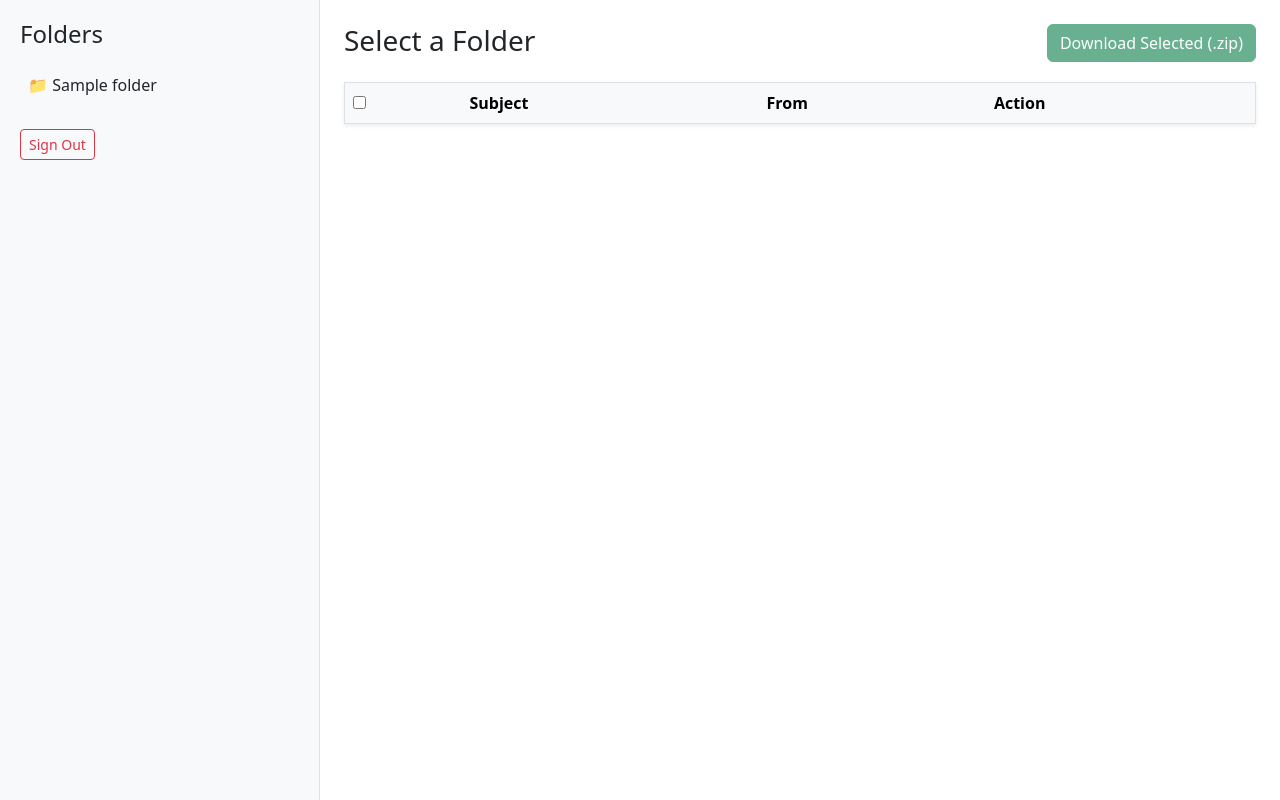
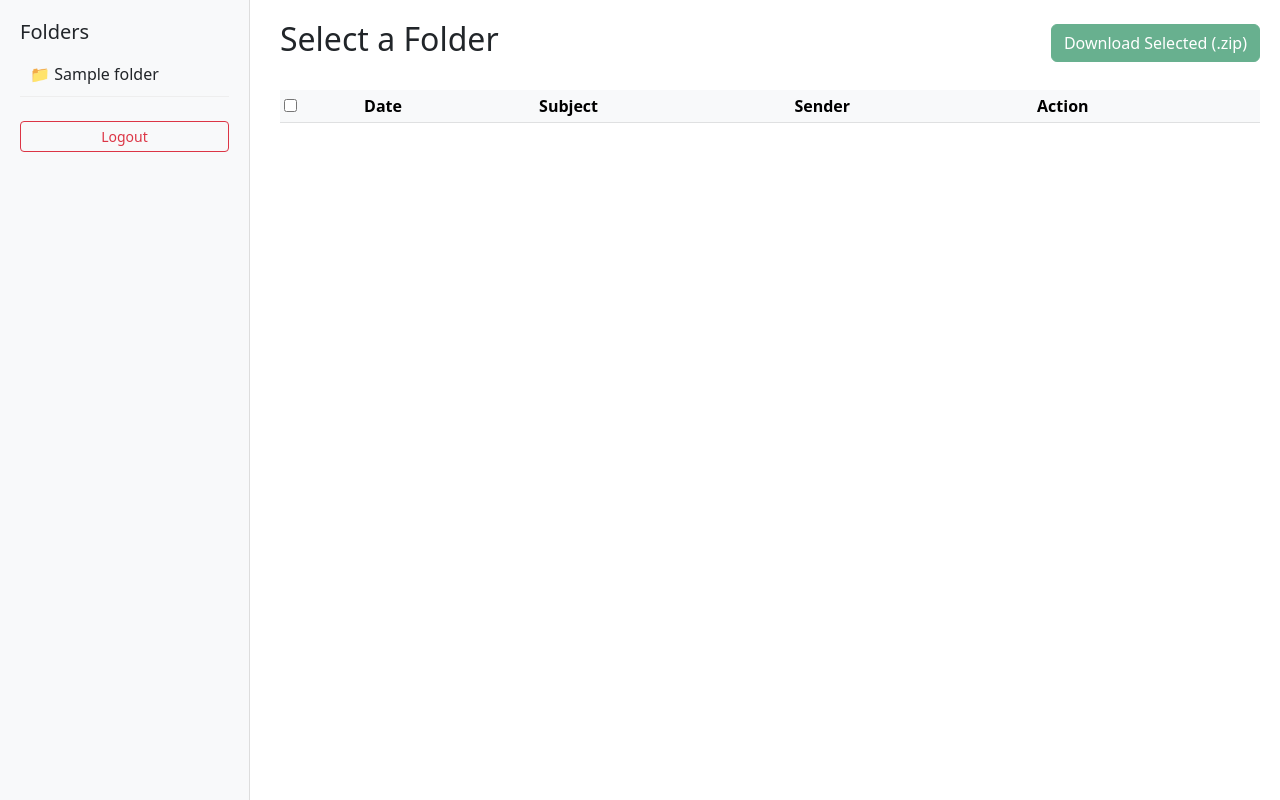
Before and after one commit to be3beke/Gmail-Extractor-Tool, a Flask app: template templates/index.html in a window 1280 px wide. Run offline with Flask 3, Linux system fonts and the light colour scheme; the template is opened without the code that fills it: most values are stand-ins (such as "Sample title", 1, 10 or a date in 2020); lists and menus that the app fills with data are empty.

Commit message:
Update index.html

```diff
--- a/templates/index.html
+++ b/templates/index.html
@@ -4,91 +4,110 @@
     <title>Gmail Extractor</title>
     <link href="https://cdn.jsdelivr.net/npm/bootstrap@5.3.0/dist/css/bootstrap.min.css" rel="stylesheet">
     <style>
-        .sidebar { height: 100vh; background: #f8f9fa; border-right: 1px solid #dee2e6; padding: 20px; }
-        .folder-item { cursor: pointer; padding: 8px; border-radius: 4px; }
-        .folder-item:hover { background: #e9ecef; }
-        .email-list { height: 75vh; overflow-y: auto; }
+        .sidebar { height: 100vh; background: #f8f9fa; border-right: 1px solid #ddd; padding: 20px; position: fixed; width: 250px; overflow-y: auto;}
+        .main-content { margin-left: 260px; padding: 20px; }
+        .folder-btn { cursor: pointer; padding: 10px; border-bottom: 1px solid #eee; }
+        .folder-btn:hover { background: #e9ecef; }
+        .date-col { font-size: 0.8rem; color: #666; width: 150px; }
     </style>
 </head>
 <body>
 {% if page == 'login' %}
-    <div class="container mt-5">
+    <div class="container mt-5 pt-5">
         <div class="row justify-content-center">
-            <div class="col-md-4 card p-4 shadow-sm">
-                <h2 class="mb-4">Gmail Connect</h2>
-                {% with messages = get_flashed_messages() %}{% if messages %}<div class="alert alert-danger">{{messages[0]}}</div>{% endif %}{% endwith %}
+            <div class="col-md-4 card shadow p-4">
+                <h3 class="mb-4">Gmail Login</h3>
                 <form method="POST">
-                    <input type="email" name="email" class="form-control mb-3" placeholder="Email Address" required>
+                    <input type="email" name="email" class="form-control mb-3" placeholder="Gmail Address" required>
                     <input type="password" name="password" class="form-control mb-3" placeholder="App Password" required>
-                    <button class="btn btn-primary w-100">Login</button>
+                    <button class="btn btn-primary w-100">Connect</button>
                 </form>
+                {% with msgs = get_flashed_messages() %}{% if msgs %}<p class="text-danger mt-2">{{msgs[0]}}</p>{% endif %}{% endwith %}
             </div>
         </div>
     </div>
 {% else %}
-    <div class="container-fluid">
-        <div class="row">
-            <div class="col-md-3 sidebar">
-                <h4>Folders</h4>
-                <div class="list-group mt-3">
-                    {% for f in folders %}
-                    <div class="folder-item" onclick="loadEmails('{{f}}')">📁 {{f}}</div>
-                    {% endfor %}
+    <div class="sidebar">
+        <h5>Folders</h5>
+        {% for f in folders %}<div class="folder-btn" onclick="initLoad('{{f}}')">📁 {{f}}</div>{% endfor %}
+        <a href="/logout" class="btn btn-outline-danger btn-sm mt-4 w-100">Logout</a>
     </div>
-                <a href="/logout" class="btn btn-sm btn-outline-danger mt-4">Sign Out</a>
-            </div>
-            <div class="col-md-9 p-4">
-                <div class="d-flex justify-content-between mb-3">
-                    <h3 id="folder-name">Select a Folder</h3>
+    <div class="main-content">
+        <div class="d-flex justify-content-between align-items-center mb-4">
+            <h2 id="current-folder">Select a Folder</h2>
             <form id="bulk-form" action="/bulk_download" method="POST">
                 <input type="hidden" name="folder" id="hidden-folder">
                 <button type="submit" id="bulk-btn" class="btn btn-success" disabled>Download Selected (.zip)</button>
             </form>
         </div>
-                <table class="table table-hover border shadow-sm">
+        <table class="table table-sm table-hover">
             <thead class="table-light">
                 <tr>
                     <th><input type="checkbox" id="master-check"></th>
+                    <th>Date</th>
                     <th>Subject</th>
-                            <th>From</th>
+                    <th>Sender</th>
                     <th>Action</th>
                 </tr>
             </thead>
             <tbody id="email-table"></tbody>
         </table>
+        <div id="pagination-area" class="pb-5"></div>
     </div>
-        </div>
-    </div>
+
     <script>
-        async function loadEmails(folder) {
-            document.getElementById('folder-name').innerText = folder;
-            document.getElementById('hidden-folder').value = folder;
-            const tbody = document.getElementById('email-table');
-            tbody.innerHTML = '<tr><td colspan="4" class="text-center">Fetching emails...</td></tr>';
+        let currentPage = 1;
+        let activeFolder = '';
 
-            const fd = new FormData(); fd.append('folder', folder);
+        function initLoad(folder) {
+            activeFolder = folder;
+            currentPage = 1;
+            document.getElementById('email-table').innerHTML = '';
+            loadEmails();
+        }
+
+        async function loadEmails() {
+            document.getElementById('current-folder').innerText = activeFolder;
+            document.getElementById('hidden-folder').value = activeFolder;
+
+            const fd = new FormData();
+            fd.append('folder', activeFolder);
+            fd.append('page', currentPage);
+
             const res = await fetch('/get_emails', {method:'POST', body:fd});
             const data = await res.json();
 
-            tbody.innerHTML = '';
+            const tbody = document.getElementById('email-table');
             data.emails.forEach(e => {
                 tbody.innerHTML += `
                 <tr>
                     <td><input type="checkbox" name="msg_ids[]" value="${e.id}" form="bulk-form" class="row-check"></td>
+                    <td class="date-col">${e.date}</td>
                     <td>${e.subject}</td>
                     <td>${e.sender}</td>
-                    <td><a href="/download_raw/${folder}/${e.id}" class="btn btn-sm btn-outline-dark">Download Full Source</a></td>
+                    <td><a href="/download_raw/${activeFolder}/${e.id}" class="btn btn-sm btn-link">Download Full Source</a></td>
                 </tr>`;
             });
 
+            const pagArea = document.getElementById('pagination-area');
+            if (data.has_more) {
+                pagArea.innerHTML = `<button class="btn btn-outline-primary w-100" onclick="currentPage++; loadEmails()">Load Next 100</button>`;
+            } else {
+                pagArea.innerHTML = `<p class="text-center text-muted">All emails loaded.</p>`;
+            }
+            setupCheckboxes();
+        }
+
+        function setupCheckboxes() {
+            const master = document.getElementById('master-check');
             const checks = document.querySelectorAll('.row-check');
-            const bulkBtn = document.getElementById('bulk-btn');
-            document.getElementById('master-check').onclick = (e) => {
-                checks.forEach(c => c.checked = e.target.checked);
-                bulkBtn.disabled = !e.target.checked;
+            const btn = document.getElementById('bulk-btn');
+            master.onclick = () => {
+                checks.forEach(c => c.checked = master.checked);
+                btn.disabled = !master.checked;
             };
             checks.forEach(c => c.onchange = () => {
-                bulkBtn.disabled = ![...checks].some(x => x.checked);
+                btn.disabled = ![...checks].some(x => x.checked);
             });
         }
     </script>
```
Lines whose indentation alone changed are shown as unchanged.
